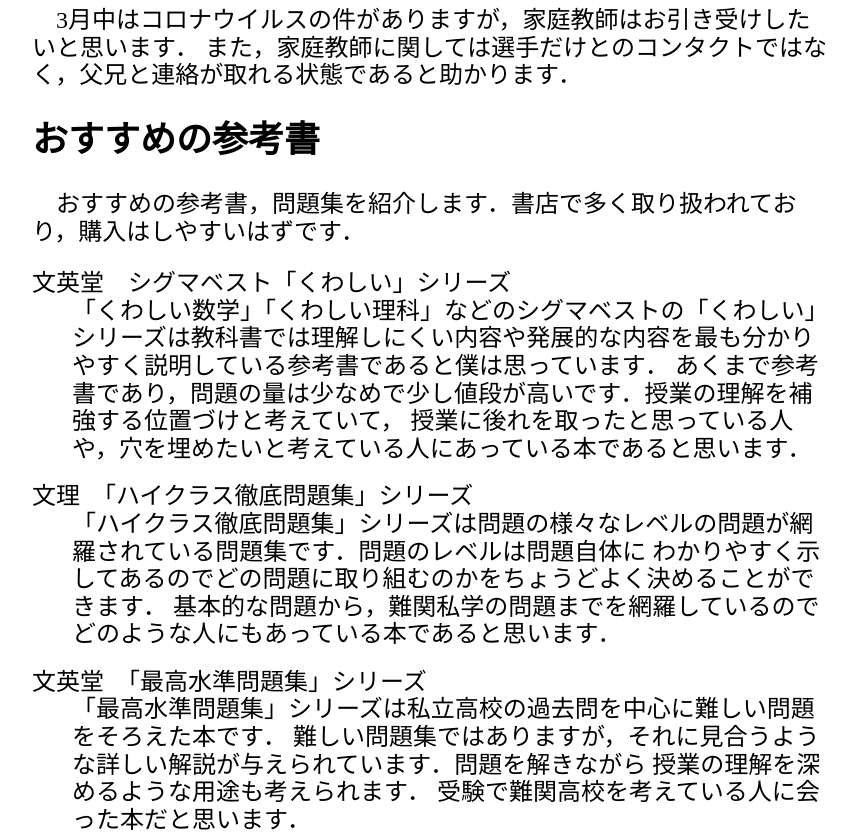
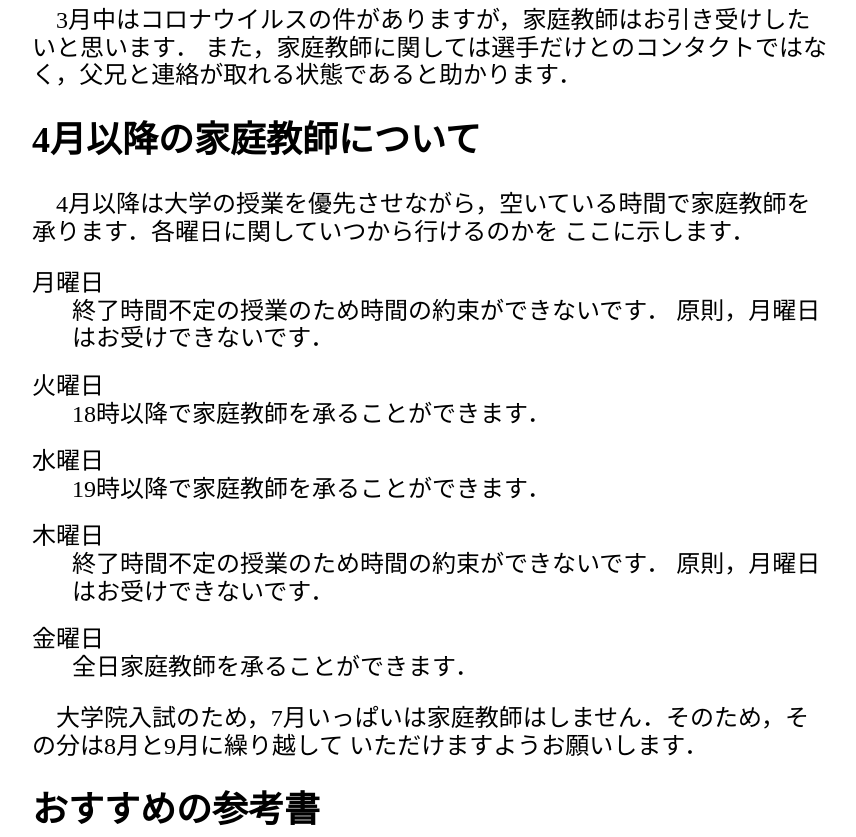
Before and after one commit to SK-eee-ku/hawksPage, a plain HTML site: page index.html in a window 1280 px wide. Shown: the part 1400-2237 px from the top of the page, without its empty margins (208-1064 px from the left). Drawn offline with Linux system fonts and the light colour scheme.

Commit message:
家庭教師の募集

```diff
--- a/index.html
+++ b/index.html
@@ -31,6 +31,26 @@
         <h2>3月中の家庭教師について</h2>
         <p>　3月中はコロナウイルスの件がありますが，家庭教師はお引き受けしたいと思います．
         また，家庭教師に関しては選手だけとのコンタクトではなく，父兄と連絡が取れる状態であると助かります．</p>
+        <h2>4月以降の家庭教師について</h2>
+        <p>　4月以降は大学の授業を優先させながら，空いている時間で家庭教師を承ります．各曜日に関していつから行けるのかを
+        ここに示します．</p>
+        <dl>
+            <dt>月曜日</dt>
+            <dd>終了時間不定の授業のため時間の約束ができないです．
+            原則，月曜日はお受けできないです．</dd>
+            <dt>火曜日</dt>
+            <dd>18時以降で家庭教師を承ることができます．</dd>
+            <dt>水曜日</dt>
+            <dd>19時以降で家庭教師を承ることができます．</dd>
+            <dt>木曜日</dt>
+            <dd>終了時間不定の授業のため時間の約束ができないです．
+            原則，月曜日はお受けできないです．</dd>
+            <dt>金曜日</dt>
+            <dd>全日家庭教師を承ることができます．</dd>
+        </dl>
+
+        <p>　大学院入試のため，7月いっぱいは家庭教師はしません．そのため，その分は8月と9月に繰り越して
+        いただけますようお願いします．</p>
 
         <h2>おすすめの参考書</h2>
         <p>　おすすめの参考書，問題集を紹介します．書店で多く取り扱われており，購入はしやすいはずです．</p>
```
